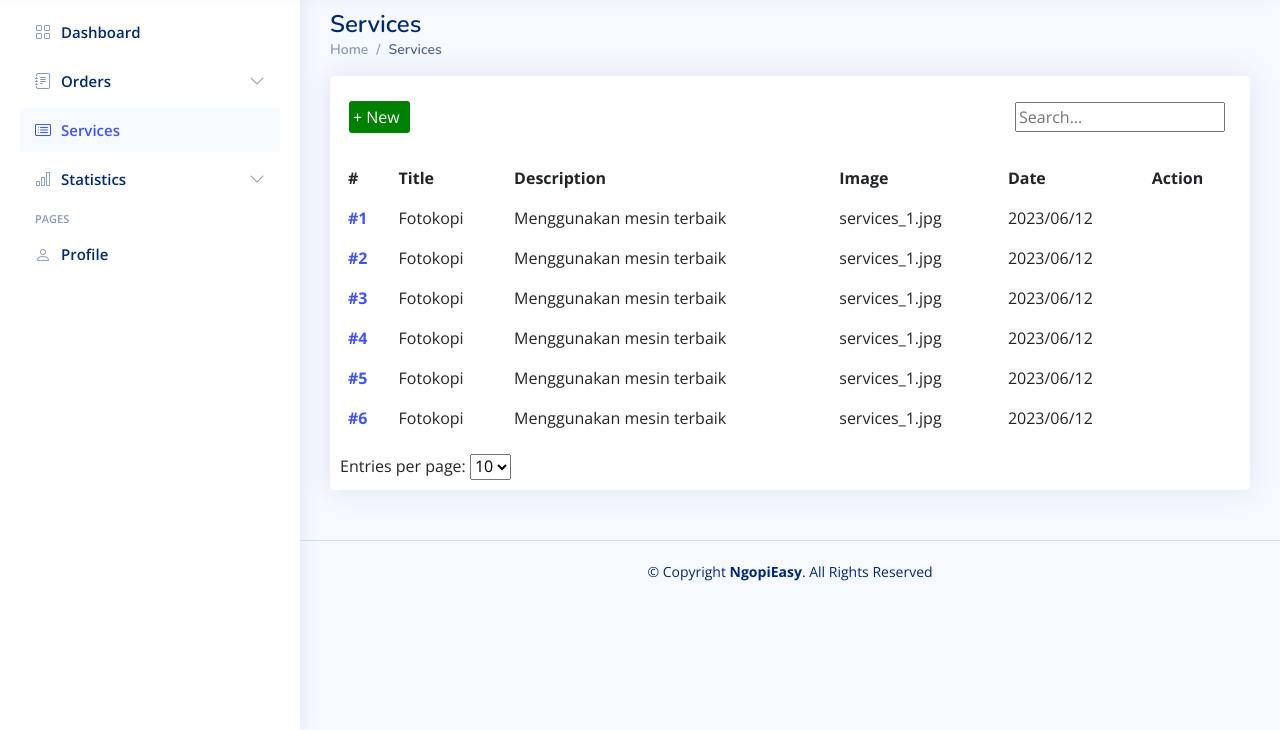
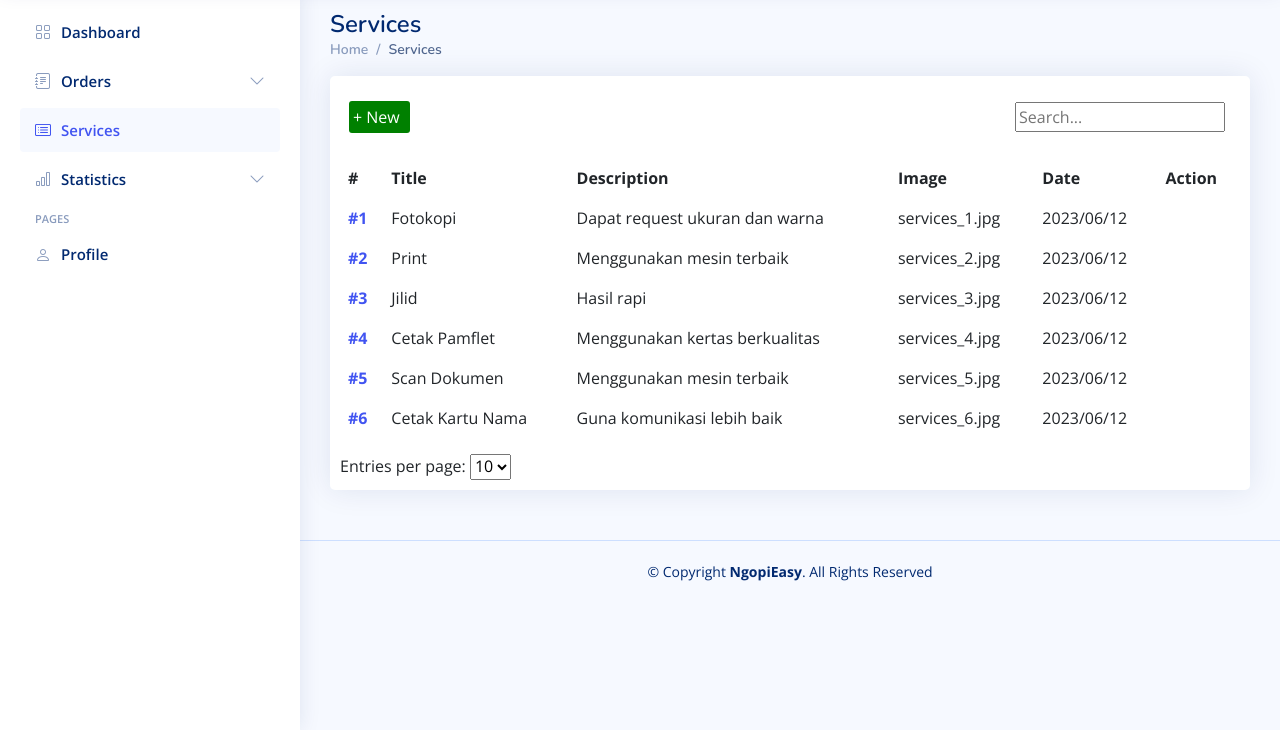
Before and after one commit to Adztrz/NgopiEasy, a plain HTML site: page Admin/services.html in a window 1280 px wide. Shown: the part 70-800 px from the top of the page. Drawn offline with nearby package versions, Linux system fonts and the light colour scheme.

Commit message:
update service
make change in table

```diff
--- a/Admin/services.html
+++ b/Admin/services.html
@@ -499,43 +499,43 @@
               <tr>
                 <th scope="row"><a href="#">#1</a></th>
                 <td>Fotokopi</td>
-                <td>Menggunakan mesin terbaik</td>
+                <td>Dapat request ukuran dan warna</td>
                 <td>services_1.jpg</td>
                 <td>2023/06/12</td>
               </tr>
               <tr>
                 <th scope="row"><a href="#">#2</a></th>
-                <td>Fotokopi</td>
+                <td>Print</td>
                 <td>Menggunakan mesin terbaik</td>
-                <td>services_1.jpg</td>
+                <td>services_2.jpg</td>
                 <td>2023/06/12</td>
               </tr>
               <tr>
                 <th scope="row"><a href="#">#3</a></th>
-                <td>Fotokopi</td>
-                <td>Menggunakan mesin terbaik</td>
-                <td>services_1.jpg</td>
+                <td>Jilid</td>
+                <td>Hasil rapi</td>
+                <td>services_3.jpg</td>
                 <td>2023/06/12</td>
               </tr>
               <tr>
                 <th scope="row"><a href="#">#4</a></th>
-                <td>Fotokopi</td>
-                <td>Menggunakan mesin terbaik</td>
-                <td>services_1.jpg</td>
+                <td>Cetak Pamflet</td>
+                <td>Menggunakan kertas berkualitas</td>
+                <td>services_4.jpg</td>
                 <td>2023/06/12</td>
               </tr>
               <tr>
                 <th scope="row"><a href="#">#5</a></th>
-                <td>Fotokopi</td>
+                <td>Scan Dokumen</td>
                 <td>Menggunakan mesin terbaik</td>
-                <td>services_1.jpg</td>
+                <td>services_5.jpg</td>
                 <td>2023/06/12</td>
               </tr>
               <tr>
                 <th scope="row"><a href="#">#6</a></th>
-                <td>Fotokopi</td>
-                <td>Menggunakan mesin terbaik</td>
-                <td>services_1.jpg</td>
+                <td>Cetak Kartu Nama</td>
+                <td>Guna komunikasi lebih baik</td>
+                <td>services_6.jpg</td>
                 <td>2023/06/12</td>
               </tr>
             </tbody>
```
